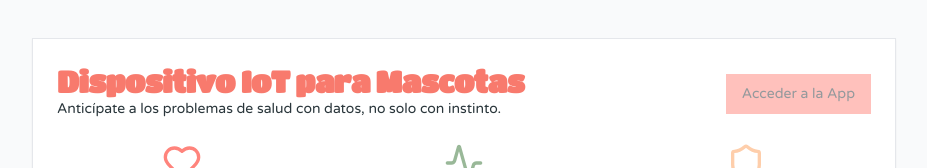
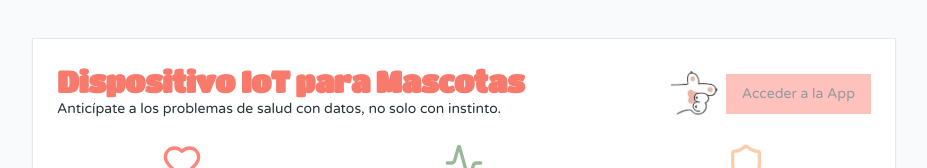
Before and after one commit to kittypau-mascotas/kittypau, a React (Vite) app: page / in a window 1280 px wide. Shown: the part 334-502 px from the top of the page, without its empty margins (176-1103 px from the left). Built offline with nearby package versions, Linux system fonts and the light colour scheme.

Commit message:
feat: Añadir flecha junto al botón 'Acceder a la App' en LandingPage y ajustar su tamaño.

```diff
--- a/src/pages/LandingPage.tsx
+++ b/src/pages/LandingPage.tsx
@@ -76,7 +76,8 @@ export default function LandingPage() {
                 <CardTitle className="text-2xl sm:text-3xl text-[#F87A6D]">Dispositivo IoT para Mascotas</CardTitle>
                 <CardDescription>Anticípate a los problemas de salud con datos, no solo con instinto.</CardDescription>
               </div>
-              <div className="flex-shrink-0">
+              <div className="flex flex-row items-center gap-2 flex-shrink-0">
+                <img src="/src/assets/flehca.jpg" alt="Arrow" className="w-12 h-12" />
                 <Button disabled className="w-full sm:w-auto bg-[#FF847C] hover:bg-[#E56A5D]">Acceder a la App</Button>
               </div>
             </CardHeader>
```
Also changed, not shown: src/assets/flehca.jpg (added).
